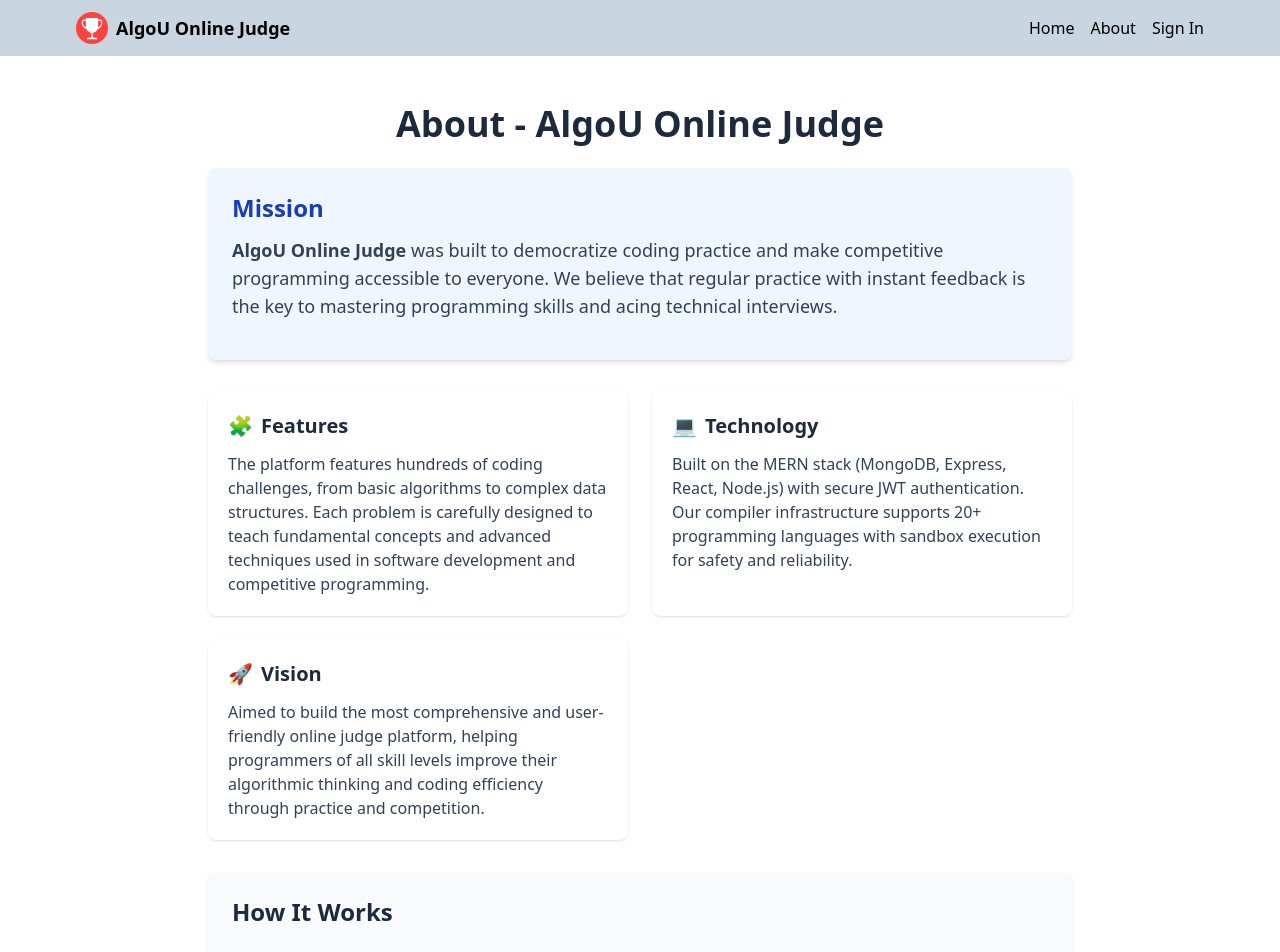
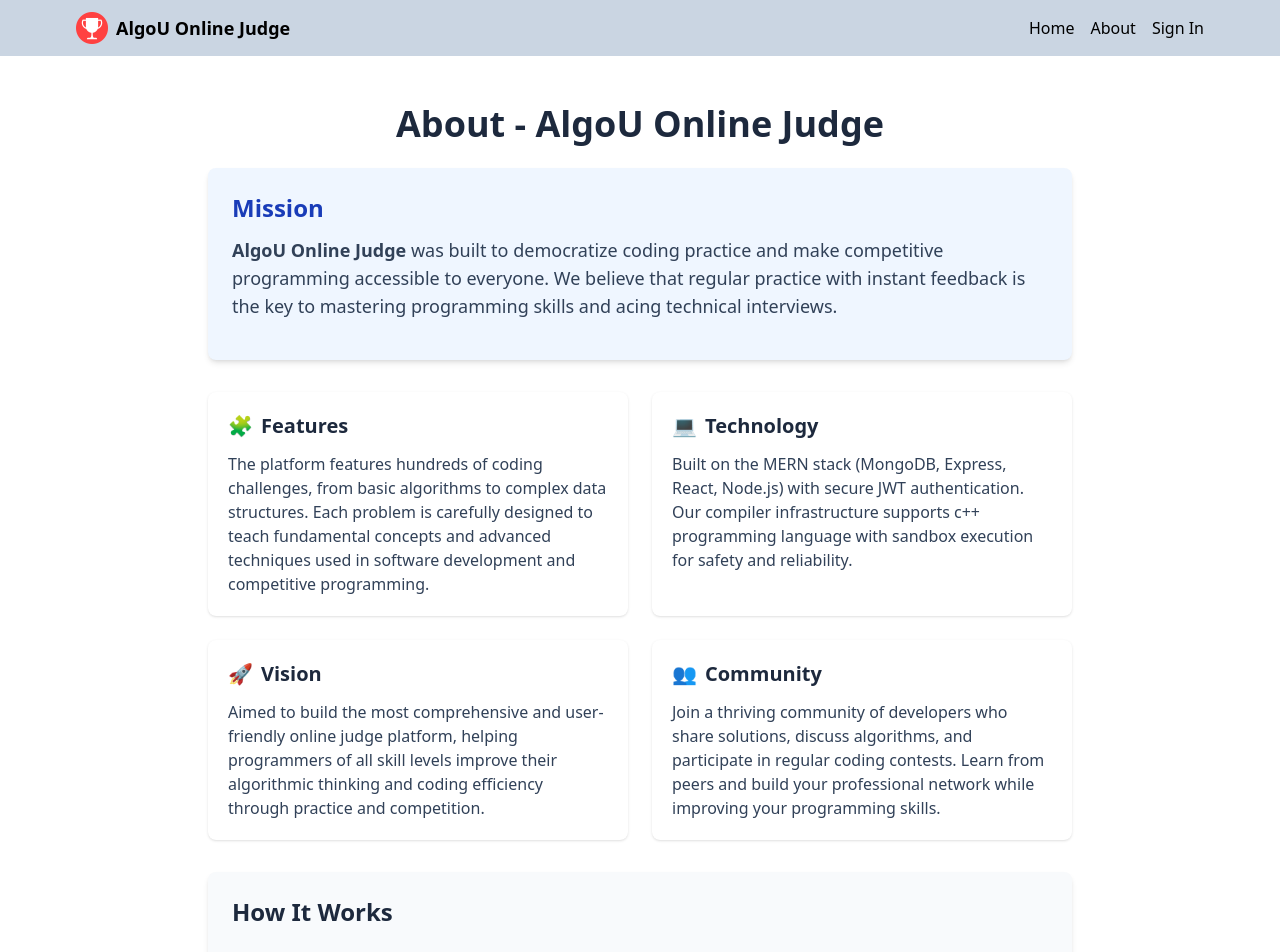
Before and after one commit to 01prakash-aditya/online-judge, a React (Vite) app in the folder client/: page /about in a window 1280 px wide. Shown: the top 952 px of the page. Built offline with nearby package versions, Linux system fonts and the light colour scheme; no server answers.

Commit message:
Minor page changes

```diff
--- a/client/src/pages/About.jsx
+++ b/client/src/pages/About.jsx
@@ -34,7 +34,7 @@ export default function About() {
           </h3>
           <p className='text-slate-700'>
             Built on the MERN stack (MongoDB, Express, React, Node.js) with secure JWT authentication.
-            Our compiler infrastructure supports 20+ programming languages with sandbox execution for
+            Our compiler infrastructure supports c++ programming language with sandbox execution for
             safety and reliability.
           </p>
         </div>
@@ -47,6 +47,17 @@ export default function About() {
             Aimed to build the most comprehensive and user-friendly online judge platform, helping
             programmers of all skill levels improve their algorithmic thinking and coding efficiency
             through practice and competition.
+          </p>
+        </div>
+
+        <div className='bg-white p-5 rounded-lg shadow'>
+          <h3 className='text-xl font-semibold mb-3 text-slate-800'>
+            <span className='text-purple-600 mr-2'>👥</span>Community
+          </h3>
+          <p className='text-slate-700'>
+            Join a thriving community of developers who share solutions, discuss algorithms, and
+            participate in regular coding contests. Learn from peers and build your professional
+            network while improving your programming skills.
           </p>
         </div>
       </div>
--- a/client/src/pages/Home.jsx
+++ b/client/src/pages/Home.jsx
@@ -37,7 +37,7 @@ export default function Home() {
             <span className='text-green-600 mr-2'>✓</span>Online Compiler
           </h3>
           <p className='text-slate-700'>
-            Write, compile, and execute code in 20+ programming languages directly in your browser.
+            Write, compile, and execute code in c++ programming language directly in your browser.
             Our compiler provides real-time feedback and execution status for your submissions.
           </p>
         </div>
```
